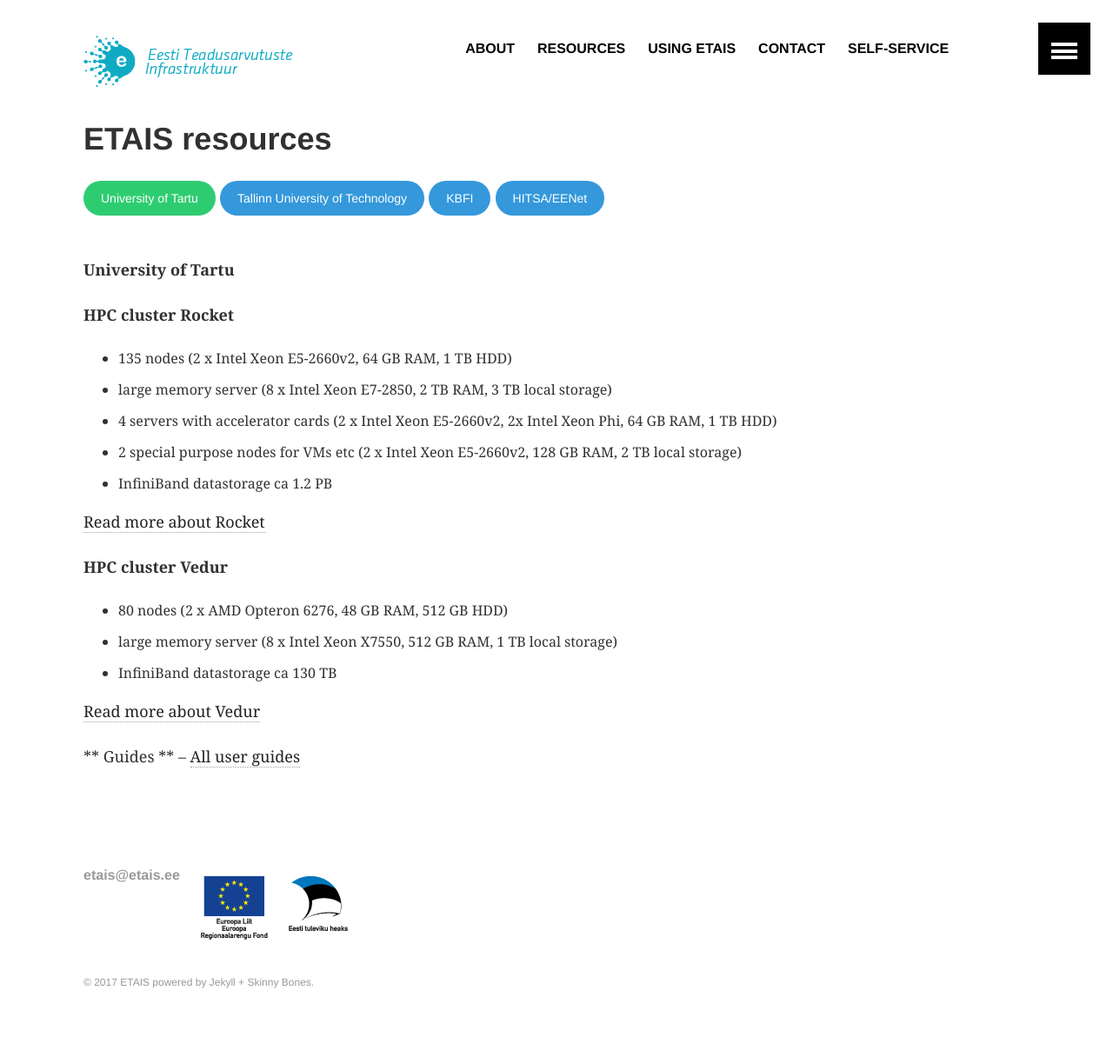
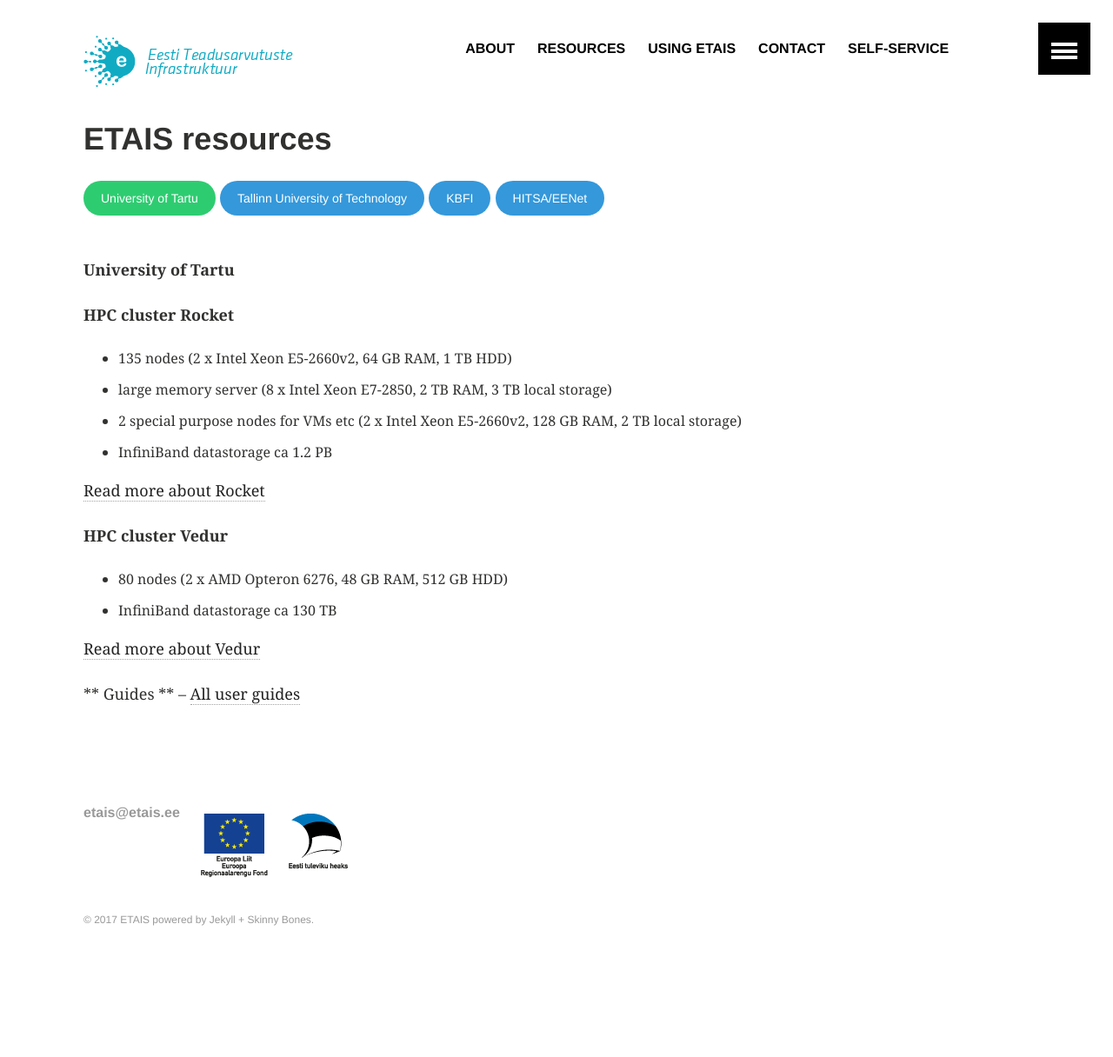
Before and after one commit to etais-ee/etais-web, a Jekyll site: the page built from resources/resources_ut.md, in a window 1280 px wide. Shown: the whole page at 87% size. Built offline with Jekyll 4.4.1, drawn with Linux system fonts in a browser that asks for light colours; after the commit the page ends 1144 px from its top, so only the background shows below that.

Commit message:
Update resources_ut.md

```diff
--- a/resources/resources_ut.md
+++ b/resources/resources_ut.md
@@ -14,7 +14,6 @@ title: "ETAIS resources"
 **HPC cluster Rocket**
 - 135 nodes (2 x Intel Xeon E5-2660v2, 64 GB RAM, 1 TB HDD)
 - large memory server (8 x Intel Xeon E7-2850, 2 TB RAM, 3 TB local storage)
-- 4 servers with accelerator cards (2 x Intel Xeon E5-2660v2, 2x Intel Xeon Phi, 64 GB RAM, 1 TB HDD)
 - 2 special purpose nodes for VMs etc (2 x Intel Xeon E5-2660v2, 128 GB RAM, 2 TB local storage)
 - InfiniBand datastorage ca 1.2 PB
 
@@ -22,7 +21,6 @@ title: "ETAIS resources"
 
 **HPC cluster Vedur**
 - 80 nodes (2 x AMD Opteron 6276, 48 GB RAM, 512 GB HDD)
-- large memory server (8 x Intel Xeon X7550, 512 GB RAM, 1 TB local storage)
 - InfiniBand datastorage ca 130 TB
 
 [Read more about Vedur](http://portal.hpc.ut.ee/web/guest/vedur-cluster "UT HPC Vedur info")
```
